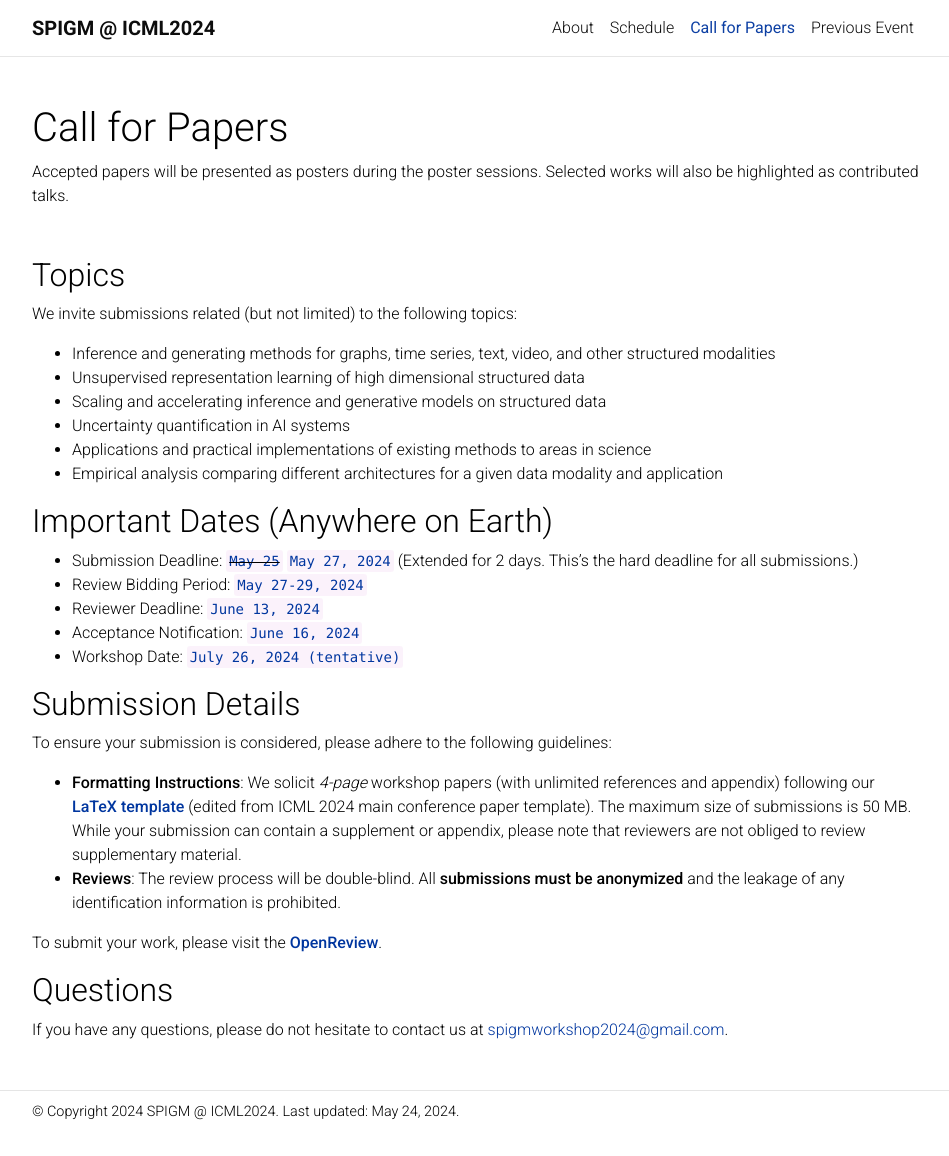
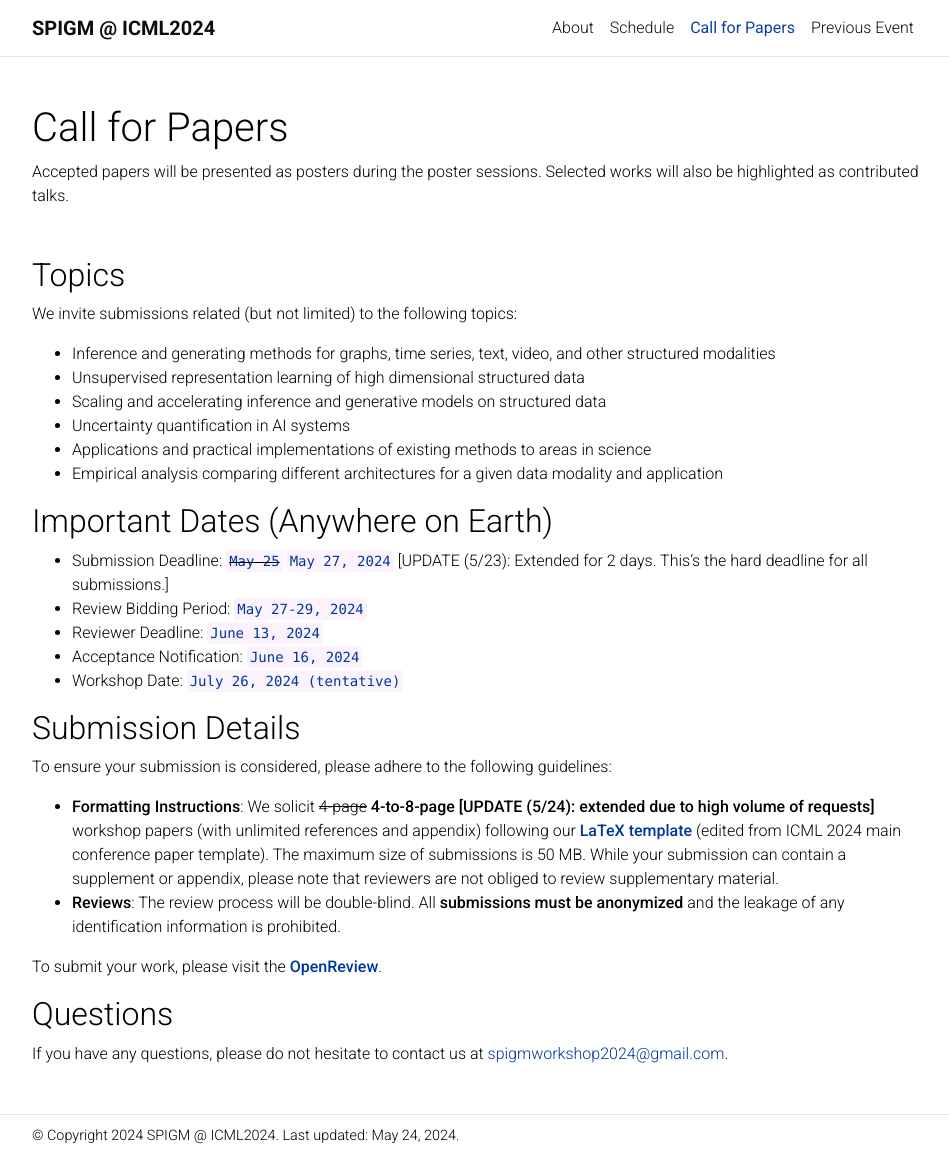
Before and after one commit to spigmworkshopv3/spigmworkshopv3.github.io, a Jekyll site: the page built from _pages/call.md, in a window 1280 px wide and 1156 px high. Shown: the whole window, without its empty margins (163-1112 px from the left). Built offline with Jekyll 4.4.1, drawn with Linux system fonts in a browser that asks for light colours; comment, search, counter and statistics services are not loaded; a style sheet for code colours, icons or effects is not loaded.

Commit message:
extend page range

```diff
--- a/_pages/call.md
+++ b/_pages/call.md
@@ -22,7 +22,7 @@ We invite submissions related (but not limited) to the following topics:
 
 ## Important Dates (Anywhere on Earth)
 
-*   Submission Deadline: <s><code class="language-plaintext highlighter-rouge">May 25</code></s> `May 27, 2024` (Extended for 2 days. This's the hard deadline for all submissions.)
+*   Submission Deadline: <s><code class="language-plaintext highlighter-rouge">May 25</code></s> `May 27, 2024` [UPDATE (5/23): Extended for 2 days. This's the hard deadline for all submissions.]
 *   Review Bidding Period: `May 27-29, 2024`
 *   Reviewer Deadline: `June 13, 2024`
 *   Acceptance Notification: `June 16, 2024`
@@ -34,7 +34,7 @@ To ensure your submission is considered, please adhere to the following guidelin
 
 
 
-*   **Formatting Instructions**: We solicit *4-page* workshop papers (with unlimited references and appendix) following our **[LaTeX template](https://www.overleaf.com/read/ybgbzctsxqwj#61abdc)** (edited from ICML 2024 main conference paper template). The maximum size of submissions is 50 MB. While your submission can contain a supplement or appendix, please note that reviewers are not obliged to review supplementary material.
+*   **Formatting Instructions**: We solicit <s>4-page</s> **4-to-8-page [UPDATE (5/24): extended due to high volume of requests]** workshop papers (with unlimited references and appendix) following our **[LaTeX template](https://www.overleaf.com/read/ybgbzctsxqwj#61abdc)** (edited from ICML 2024 main conference paper template). The maximum size of submissions is 50 MB. While your submission can contain a supplement or appendix, please note that reviewers are not obliged to review supplementary material.
 *   **Reviews**: The review process will be double-blind. All **submissions must be anonymized** and the leakage of any identification information is prohibited.
 
 To submit your work, please visit the **[OpenReview](https://openreview.net/group?id=ICML.cc/2024/Workshop/SPIGM)**.
```
